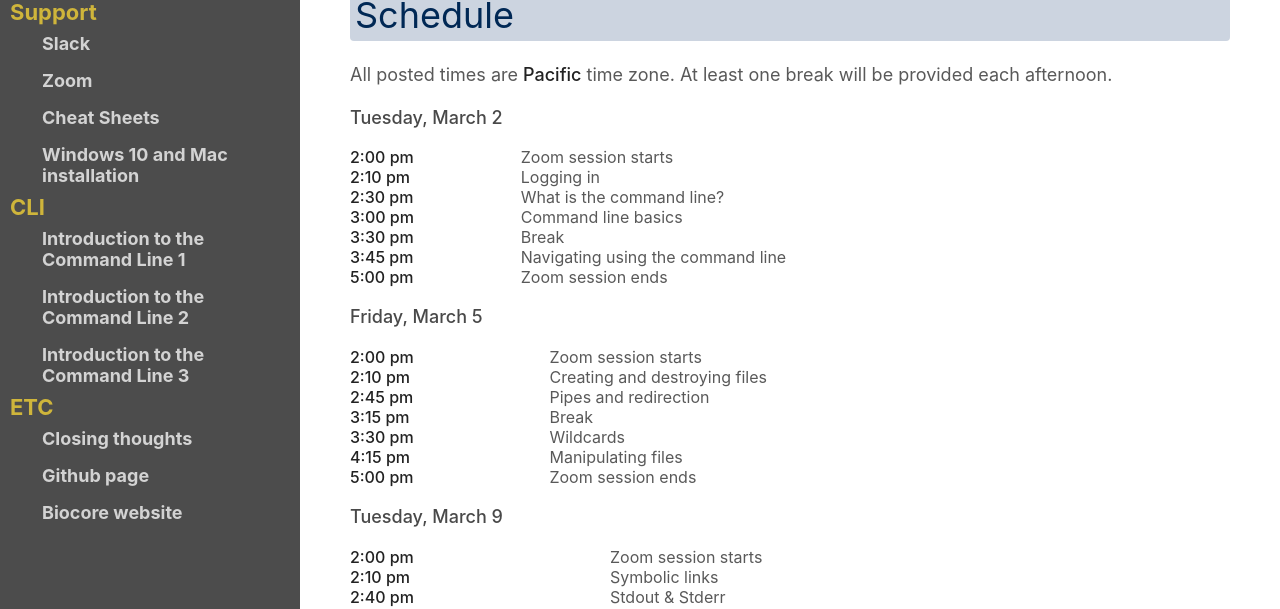
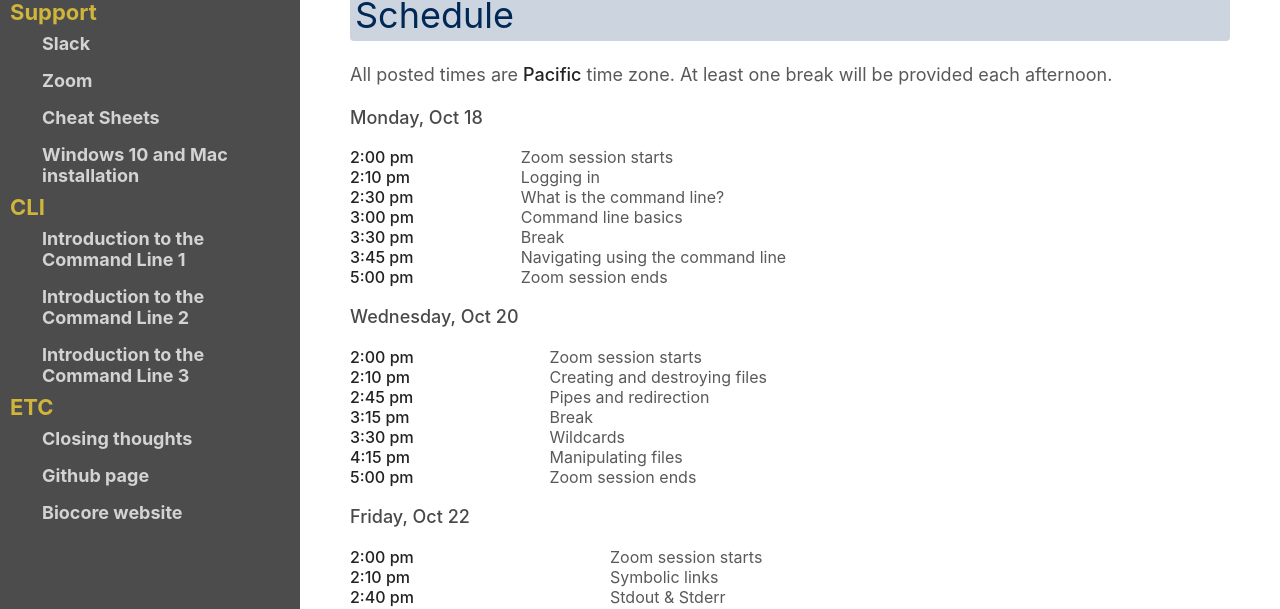
Before and after one commit to ucdavis-bioinformatics-training/2021-Oct-Introduction-to-the-Command-Line-for-Bioinformatics, a Jekyll site: the page built from base/schedule.md, in a window 1280 px wide. Shown: the part 179-788 px from the top of the page. Built offline with Jekyll 4.4.1, drawn with Linux system fonts in a browser that asks for light colours; our own code applies the rules of GitHub Pages for plain Markdown files.

Commit message:
updating

```diff
--- a/base/schedule.md
+++ b/base/schedule.md
@@ -2,7 +2,7 @@
 
 All posted times are **Pacific** time zone. At least one break will be provided each afternoon.
 
-#### Tuesday, March 2
+#### Monday, Oct 18
 
 |:----------- |:------------------- |
 |**2:00 pm**  | Zoom session starts |
@@ -13,7 +13,7 @@ All posted times are **Pacific** time zone. At least one break will be provided
 |**3:45 pm**  | Navigating using the command line |
 |**5:00 pm** | Zoom session ends |
 
-#### Friday, March 5
+#### Wednesday, Oct 20
 
 |:----------- |:------------------- |
 |**2:00 pm**  | Zoom session starts |
@@ -24,7 +24,7 @@ All posted times are **Pacific** time zone. At least one break will be provided
 |**4:15 pm**  | Manipulating files |
 |**5:00 pm** | Zoom session ends |
 
-#### Tuesday, March 9
+#### Friday, Oct 22
 
 |:----------- |:------------------- |
 |**2:00 pm**  | Zoom session starts |
```
Also changed, not shown: base/closing.md (+1 -4 lines).
